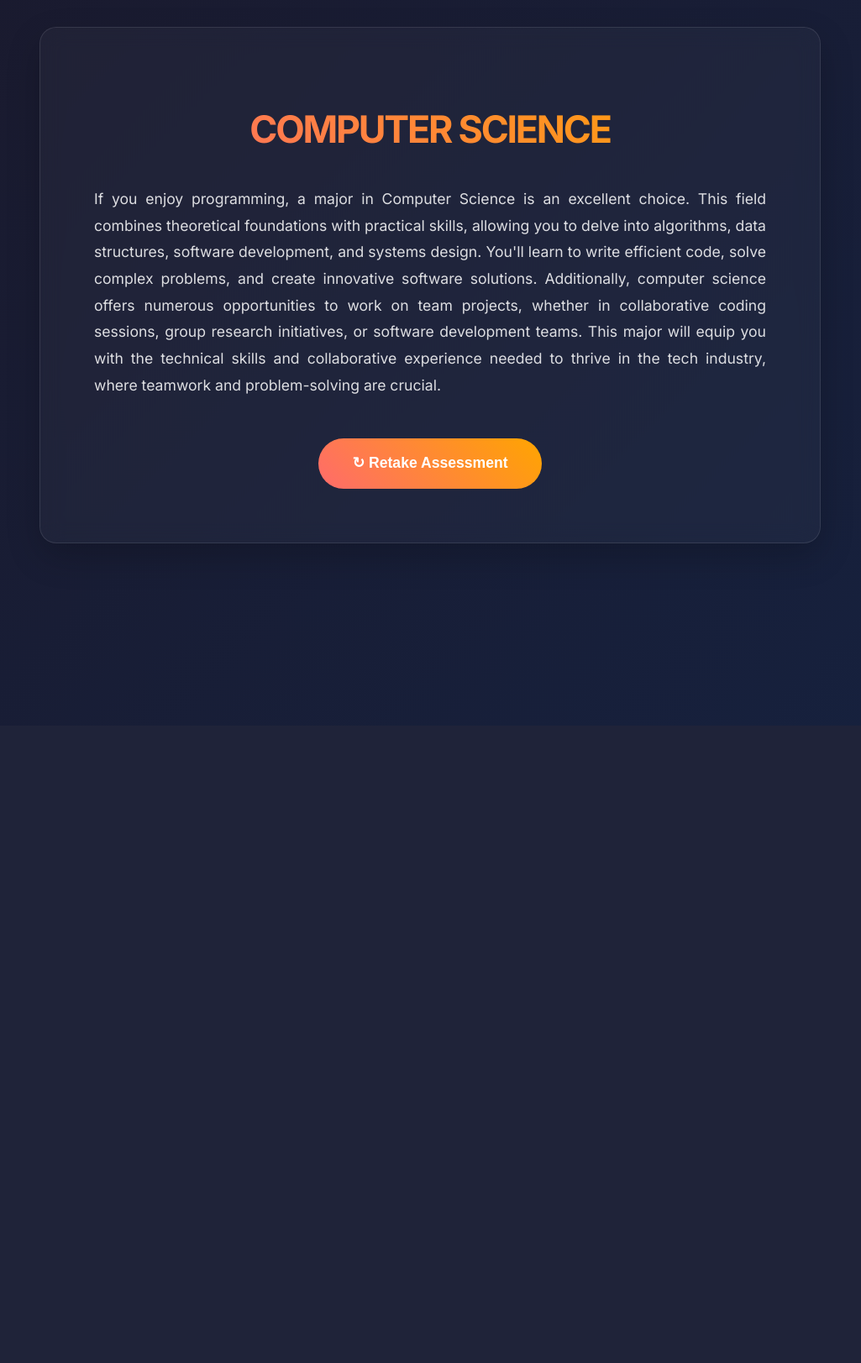
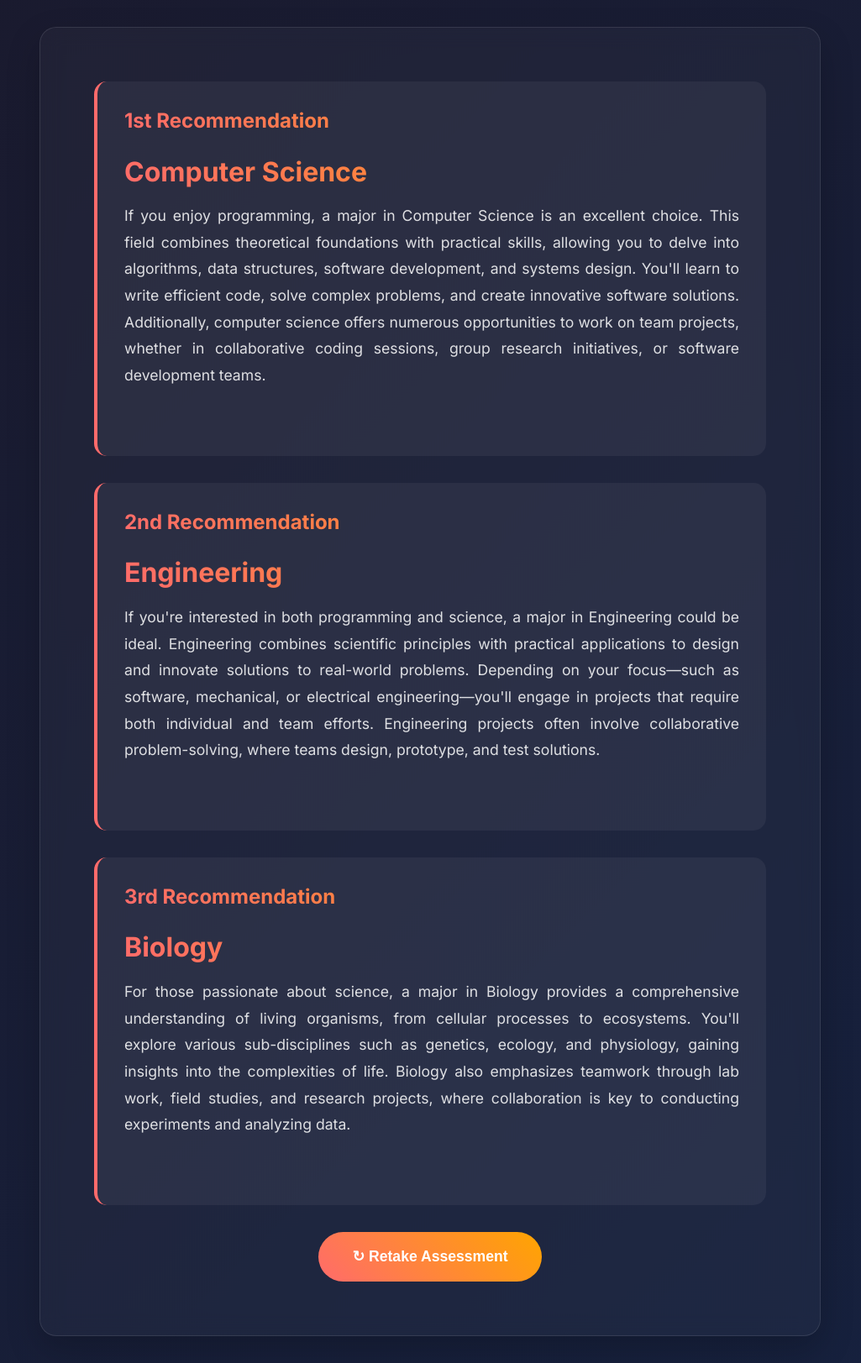
Before and after one commit to waltwalt36/majorMatchTool, a Flask app: template templates/CS.html in a window 1280 px wide. Shown: the whole page at 84% size, without its empty margins (128-1153 px from the left). Before the commit the page ends 653 px from the top, so only its background shows below. Run offline with Flask 3, Linux system fonts and the light colour scheme; the template is opened without the code that fills it, so the values that code supplies are empty.

Commit message:
CS,BI,Eng

```diff
--- a/templates/CS.html
+++ b/templates/CS.html
@@ -12,7 +12,7 @@
             color: #ffffff;
             display: flex;
             flex-direction: column;
-            align-items: center;/
+            align-items: center;
             justify-content: center;
             padding: 2rem;
             margin: 0;
@@ -20,6 +20,26 @@
             font-family: 'Inter', sans-serif;
         }
 
+        /* Add these new styles */
+        .major-card h2 {
+            font-size: 2rem;
+            margin-bottom: 1rem;
+            background: linear-gradient(45deg, #FF6B6B, #FFA500);
+            -webkit-background-clip: text;
+            -webkit-text-fill-color: transparent;
+            font-weight: 700;
+        }
+
+        .major-ranking {
+            font-size: 1.5rem;
+            background: linear-gradient(45deg, #FF6B6B, #FFA500);
+            -webkit-background-clip: text;
+            -webkit-text-fill-color: transparent;
+            font-weight: 700;
+            margin-bottom: 1rem;
+        }
+
+        /* Rest of existing styles remain the same */
         .loader {
             display: flex;
             justify-content: center;
@@ -69,7 +89,7 @@
         }
 
         .results-container {
-            display: none; /* Hidden initially */
+            display: none;
             background: rgba(255, 255, 255, 0.03);
             backdrop-filter: blur(12px);
             border-radius: 20px;
@@ -80,15 +100,12 @@
             box-shadow: 0 16px 40px rgba(0, 0, 0, 0.2);
         }
 
-        .major-title {
-            font-size: 2.8rem;
-            margin-bottom: 2.5rem;
-            background: linear-gradient(45deg, #FF6B6B, #FFA500);
-            -webkit-background-clip: text;
-            -webkit-text-fill-color: transparent;
-            text-align: center;
-            letter-spacing: -0.05em;
-            font-weight: 700;
+        .major-card {
+            background: rgba(255, 255, 255, 0.05);
+            border-radius: 15px;
+            padding: 2rem;
+            margin-bottom: 2rem;
+            border-left: 4px solid #FF6B6B;
         }
 
         .major-description {
@@ -123,8 +140,8 @@
                 padding: 2.5rem;
             }
 
-            .major-title {
-                font-size: 2.2rem;
+            .major-card h2 {
+                font-size: 1.7rem;
             }
 
             .major-description {
@@ -152,23 +169,41 @@
         <p>Analyzing your answers...</p>
     </div>
 
-    <!-- Results Container (Hidden Initially) -->
     <div class="results-container" id="results">
-        <h1 class="major-title">COMPUTER SCIENCE</h1>
-        <p class="major-description">
-            If you enjoy programming, a major in Computer Science is an excellent choice. This field combines theoretical foundations with practical skills, allowing you to delve into algorithms, data structures, software development, and systems design. You'll learn to write efficient code, solve complex problems, and create innovative software solutions. Additionally, computer science offers numerous opportunities to work on team projects, whether in collaborative coding sessions, group research initiatives, or software development teams. This major will equip you with the technical skills and collaborative experience needed to thrive in the tech industry, where teamwork and problem-solving are crucial.
-        </p>
+        <div class="major-card">
+            <div class="major-ranking">1st Recommendation</div>
+            <h2>Computer Science</h2>
+            <p class="major-description">
+                If you enjoy programming, a major in Computer Science is an excellent choice. This field combines theoretical foundations with practical skills, allowing you to delve into algorithms, data structures, software development, and systems design. You'll learn to write efficient code, solve complex problems, and create innovative software solutions. Additionally, computer science offers numerous opportunities to work on team projects, whether in collaborative coding sessions, group research initiatives, or software development teams.
+            </p>
+        </div>
+
+        <div class="major-card">
+            <div class="major-ranking">2nd Recommendation</div>
+            <h2>Engineering</h2>
+            <p class="major-description">
+                If you're interested in both programming and science, a major in Engineering could be ideal. Engineering combines scientific principles with practical applications to design and innovate solutions to real-world problems. Depending on your focus—such as software, mechanical, or electrical engineering—you'll engage in projects that require both individual and team efforts. Engineering projects often involve collaborative problem-solving, where teams design, prototype, and test solutions.
+            </p>
+        </div>
+
+        <div class="major-card">
+            <div class="major-ranking">3rd Recommendation</div>
+            <h2>Biology</h2>
+            <p class="major-description">
+                For those passionate about science, a major in Biology provides a comprehensive understanding of living organisms, from cellular processes to ecosystems. You'll explore various sub-disciplines such as genetics, ecology, and physiology, gaining insights into the complexities of life. Biology also emphasizes teamwork through lab work, field studies, and research projects, where collaboration is key to conducting experiments and analyzing data.
+            </p>
+        </div>
+
         <button class="cta-button" onclick="window.location.href='index.html'">
             ↻ Retake Assessment
         </button>
     </div>
 
     <script>
-        // Simulate processing delay
         setTimeout(() => {
-            document.getElementById('loader').style.display = 'none'; // Hide loader
-            document.getElementById('results').style.display = 'block'; // Show results
-        }, 4000); // 4-second delay
+            document.getElementById('loader').style.display = 'none';
+            document.getElementById('results').style.display = 'block';
+        }, 4000);
     </script>
 </body>
 </html>
```
